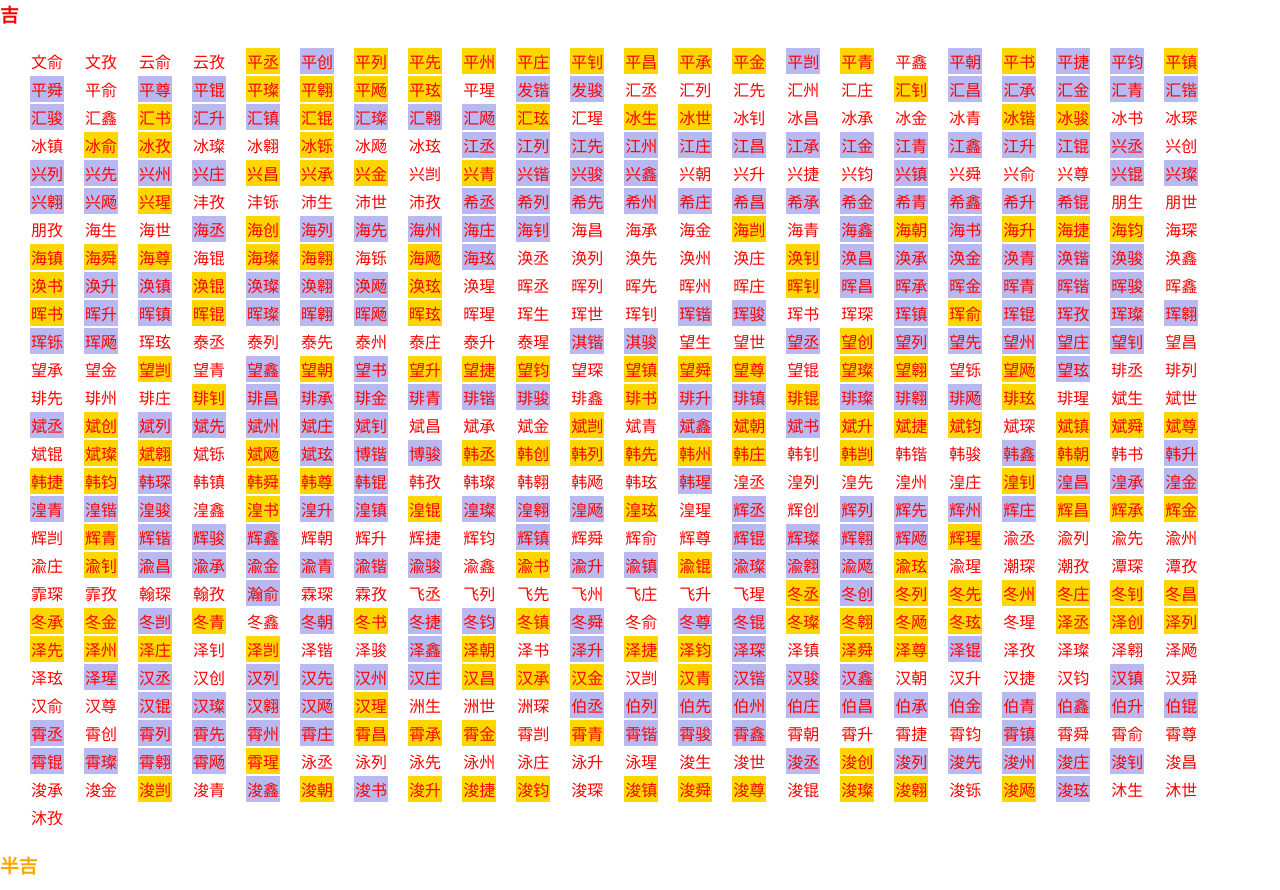
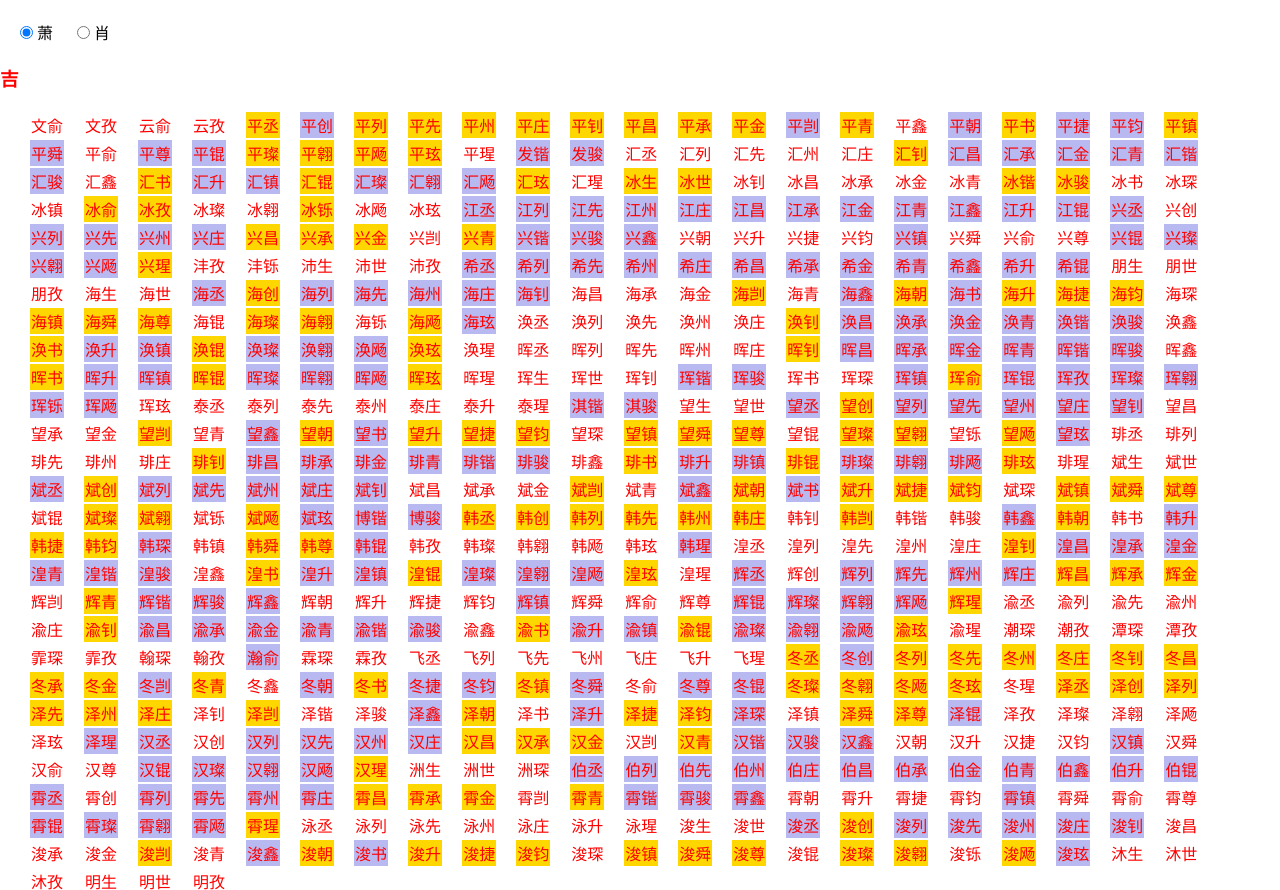
Before and after one commit to xsh627/hello-word, a plain HTML site: page pages/tools/nameTool.html in a window 1280 px wide. Shown: the top 890 px of the page. Drawn offline with nearby package versions, Linux system fonts and the light colour scheme.

Commit message:
[gh-pages]-name tool update

```diff
--- a/pages/tools/nameTool.html
+++ b/pages/tools/nameTool.html
@@ -14,6 +14,12 @@
     }
     ul, li {
       list-style: none;
+    }
+    .operate-area {
+      padding: 20px;
+    }
+    .operate-item {
+      margin-right: 20px;
     }
     .list {
       display: flex;
@@ -67,6 +73,16 @@
 </head>
 <body>
   <div class="wrapper">
+    <div class="operate-area">
+      <label for="" class="operate-item">
+        <input type="radio" class="first-name-radio" name="first-name" value="18" />
+        <span>萧</span>
+      </label>
+      <label for="" class="operate-item">
+        <input type="radio" class="first-name-radio" name="first-name" value="9" />
+        <span>肖</span>
+      </label>
+    </div>
     <h3 class="color-great">吉</h3>
     <ul class="list" id="greatList"></ul>
     <h3 class="color-ok">半吉</h3>
@@ -76,6 +92,7 @@
   </div>
   <script>
     $(function () {
+      const $firstNameRadio = $('.first-name-radio')
       const $greatListUl = $('#greatList')
       const $okListUl = $('#okList')
       const $badListUl = $('#badList')
@@ -131,7 +148,8 @@
         霄: 15,
         泳: 9,
         浚: 11,
-        沐: 8
+        沐: 8,
+        明: 8
       }
       const jinObj = {
         生: 5,
@@ -170,8 +188,23 @@
         玹: 10,
         瑆: 14
       }
+
+      $('.first-name-radio[value="18"]').click()
+      getResult()
+
+      $firstNameRadio.change(function () {
+        getResult()
+      })
+
+      function getResult () {
         const firstName = '萧'
-      const firstNameNum = 18
+        const firstNameNum = Number($('.first-name-radio:checked').val())
+
+        console.log('firstNameNum===', firstNameNum)
+        $greatListUl.empty()
+        $okListUl.empty()
+        $badListUl.empty()
+
         let nameObj = {}
         let greatNameList = []
         let okNameList = []
@@ -246,6 +279,7 @@
           }
         }
         console.log('nameObj===', nameObj)
+      }
     })
   </script>
 </body>
```
Lines whose indentation alone changed are shown as unchanged.
